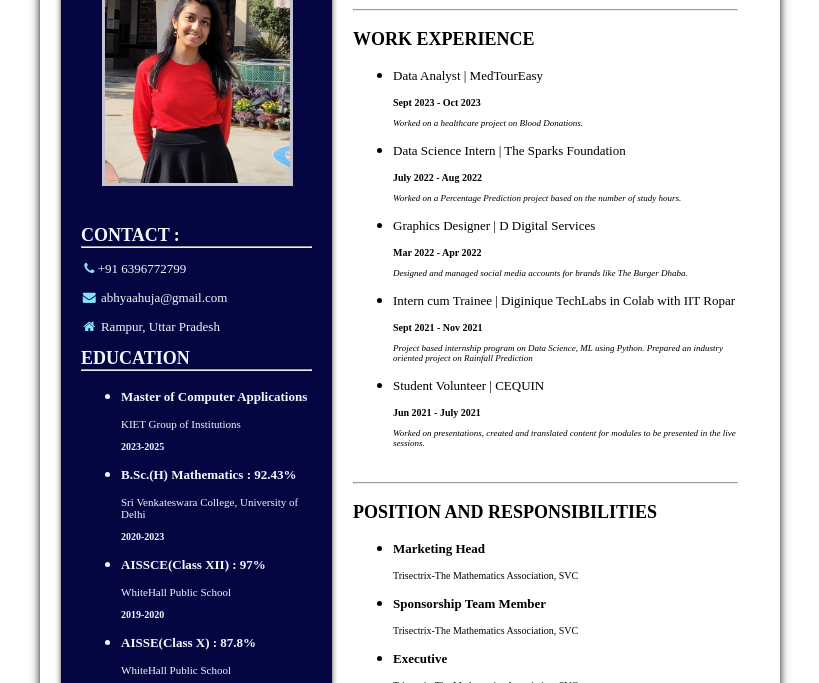
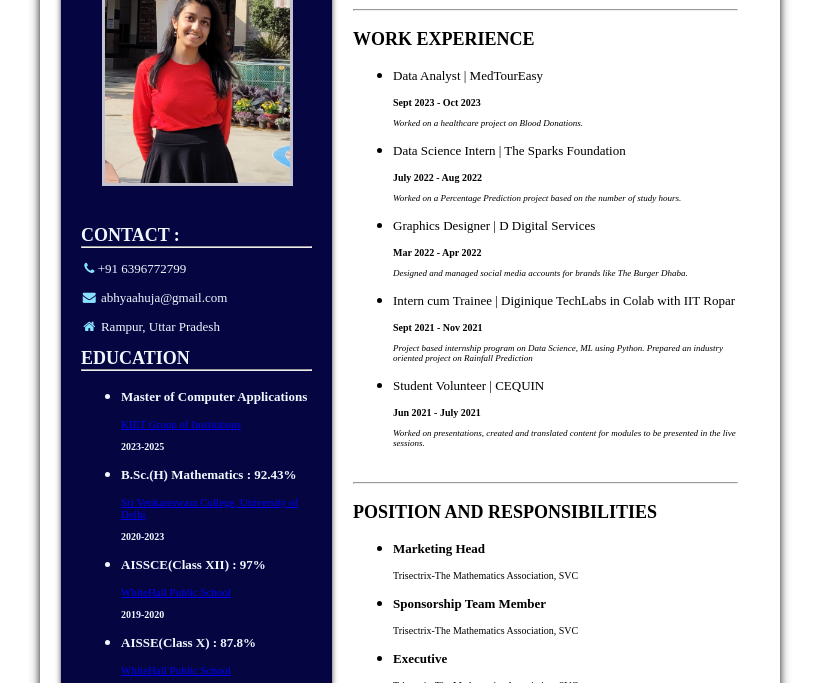
Before and after one commit to AbhyaAhuja/Resume, a plain HTML site: page index.html in a window 1280 px wide. Shown: the part 117-800 px from the top of the page, without its empty margins (230-1049 px from the left). Drawn offline with Linux system fonts and the light colour scheme.

Commit message:
Update index.html

```diff
--- a/index.html
+++ b/index.html
@@ -29,19 +29,19 @@
                 <p class="elarge "> EDUCATION </p>
                 <hr>
                 <ul><li><p class="large bold ">Master of Computer Applications</p></li>
-                <p class="small  ">KIET Group of Institutions</p>
+                <p class="small  "><a href="https://www.kiet.edu/">KIET Group of Institutions</a></p>
                 <p class="little bold">2023-2025</p>
 
                 <li><p class="large bold">B.Sc.(H) Mathematics : 92.43%</p></li>
-                <p class="small ">Sri Venkateswara College, University of Delhi</p>
+                <p class="small "><a href="https://svc.ac.in/">Sri Venkateswara College, University of Delhi</a></p>
                 <p class="little bold">2020-2023</p>
 
                 <li><p class="large bold">AISSCE(Class XII) : 97%</p></li>
-                <p class="small ">WhiteHall Public School</p>
+                <p class="small "><a href="https://www.whitehallpublicschool.com/">WhiteHall Public School</a></p>
                 <p class="little bold">2019-2020</p>
 
                 <li><p class="large bold">AISSE(Class X) : 87.8%</p></li>
-                <p class="small ">WhiteHall Public School</p>
+                <p class="small "><a href="https://www.whitehallpublicschool.com/">WhiteHall Public School</a></p>
                 <p class="little bold">2017-2018</p>
                 </ul>
 
```
